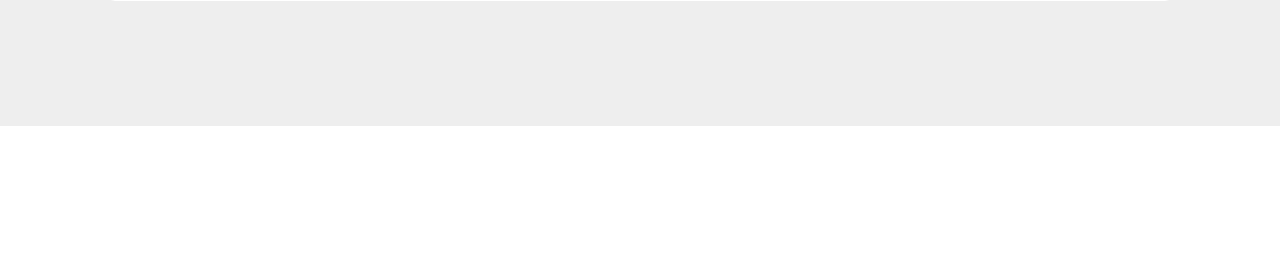
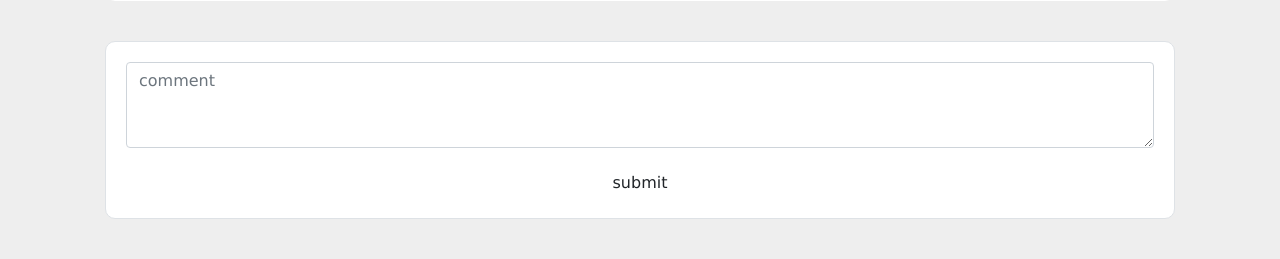
Before and after one commit to tacticaltofu/acquire-aesthetics, a Flask app: page /post/2 in a window 1280 px wide. Shown: the part 674-933 px from the top of the page. Before the commit the page ends 800 px from the top, so only its background shows below. Run offline with Flask 2, Linux system fonts and the light colour scheme; data comes from the database, SQL or seed files in the repository; both versions use the stored data as it was after the commit; some libraries are stand-ins or nearby versions.

Commit message:
added comments

```diff
--- a/aesthetic/__init__.py
+++ b/aesthetic/__init__.py
@@ -9,6 +9,7 @@
 app = Flask(__name__)
 app.config['SECRET_KEY'] = '5c404840f211c0609a21a1eaeb5dda44'
 app.config['SQLALCHEMY_DATABASE_URI'] = 'sqlite:///site.db'
+app.jinja_env.globals.update(count=len)
 db = SQLAlchemy(app)
 bcrypt = Bcrypt(app)
 login_manager = LoginManager(app)
--- a/aesthetic/forms.py
+++ b/aesthetic/forms.py
@@ -73,6 +73,11 @@
                             render_kw={"placeholder":"content"})
     submit = SubmitField('submit')
 
+class CreateComment(FlaskForm):
+    content = TextAreaField('content', validators=[DataRequired()],
+                            render_kw={"placeholder":"comment"})
+    submit = SubmitField('submit')
+
 class CreateMeasurement(FlaskForm):
     neck = DecimalField('neck', validators=[DataRequired()], render_kw={"placeholder":"neck"}, widget=NumberInput(step=0.1))
     shoulders = DecimalField('shoulders', validators=[DataRequired()], render_kw={"placeholder":"shoulders"}, widget=NumberInput(step=0.1))
--- a/aesthetic/routes.py
+++ b/aesthetic/routes.py
@@ -3,8 +3,8 @@
 from flask import render_template, url_for, flash, redirect, request, abort
 from flask_login import login_user, current_user, logout_user, login_required
 from aesthetic import app, db, bcrypt
-from aesthetic.forms import Register, Login, ChangeUsername, ChangePassword, ChangeProfilePic, CreatePost, UpdateProfileInfo, CreateMeasurement
-from aesthetic.models import User, Post, Measurement
+from aesthetic.forms import Register, Login, ChangeUsername, ChangePassword, ChangeProfilePic, CreatePost, UpdateProfileInfo, CreateMeasurement, CreateComment
+from aesthetic.models import User, Post, Measurement, Comment
 
 @app.route("/")
 @app.route("/home")
@@ -158,10 +158,18 @@
         return redirect(url_for('home'))
     return render_template('create_post.html', title='Create Post', form=form)
 
-@app.route("/post/<int:post_id>")
+@app.route("/post/<int:post_id>", methods=['GET', 'POST'])
 def post(post_id):
     post = Post.query.get_or_404(post_id)
-    return render_template('post.html', title=post.title, post=post)
+    comments = Comment.query.filter_by(parent=post)
+    form = CreateComment()
+    if form.validate_on_submit():
+        comment = Comment(content=form.content.data, author=current_user, parent=post)
+        db.session.add(comment)
+        db.session.commit()
+        flash('Comment posted!', 'success')
+        return redirect(url_for('post', post_id=post.id))
+    return render_template('post.html', title=post.title, post=post, form=form, comments=comments[::-1])
 
 @app.route("/post/<int:post_id>/update_post", methods=['GET', 'POST'])
 @login_required
--- a/aesthetic/static/main.css
+++ b/aesthetic/static/main.css
@@ -232,6 +232,20 @@
 	overflow: auto;
 }
 
+/*
+.comment {
+	display: block;
+}
+
+*/
+
+.comment-img {
+	max-width: 90px;
+	max-height: 90px;
+	border: 1px solid black;
+	margin:0 20px 20px 0;
+}
+
 @media screen and (max-width: 800px) {
 	.header a {
 		display: block;
--- a/aesthetic/templates/home.html
+++ b/aesthetic/templates/home.html
@@ -8,6 +8,7 @@
 			<p class="text-muted">Posted on <a href="#">{{ post.date_posted.strftime("%Y-%m-%d") }}</a> by <a href="{{ url_for('profile', username=post.author.username) }}">{{ post.author.username }}</a></p>
 			<p class="formatted">{{ post.content|markdown }}</p>
 			<br>
+			<p><a href="{{ url_for('post', post_id=post.id) }}">{{ count(post.comments) }} comments</a></p>
 		</div>
 	</div>
 {% endfor %}
--- a/aesthetic/templates/post.html
+++ b/aesthetic/templates/post.html
@@ -12,4 +12,40 @@
 			<br>
 		</div>
 	</div>
+
+	{% for comment in comments %}
+		<div class="media content border">
+			<div class="media-left">
+				<a href="{{ url_for('profile', username=comment.author.username) }}"><img src="{{ url_for('static', filename='profile_pics/' + comment.author.image_file) }}" class="media-object comment-img"></a>
+			</div>
+			<div class="media-body">
+				<p class="formatted"><a href="{{ url_for('profile', username=comment.author.username) }}">{{ comment.author.username }}</a> commented on <a href="#">{{ comment.date_posted.strftime("%Y-%m-%d") }}</a>:</p>
+				<p class="formatted">{{ comment.content|markdown }}</p>
+			</div>
+			<br>
+			<hr>
+		</div>
+	{% endfor %}
+	<div class="media content border">
+		<div class="media-body">
+			<form method="POST" action="">
+				{{ form.hidden_tag() }}
+				<div class="form-group">
+					{% if form.content.errors %}
+						{{ form.content(class="form-control is-invalid") }}
+						<div class="invalid-feedback">
+							{% for error in form.content.errors %}
+								<span>{{ error }}</span>
+							{% endfor %}
+						</div>
+					{% else %}
+						{{ form.content(class="form-control", rows="3") }}
+					{% endif %}
+				</div>
+				<div class="form-group">
+					{{ form.submit(class="btn btn-default btn-block") }}
+				</div>
+			</form>
+		</div>
+	</div>
 {% endblock content %}
```
Also changed, not shown: aesthetic/models.py (+12 -1 lines), aesthetic/site.db.
